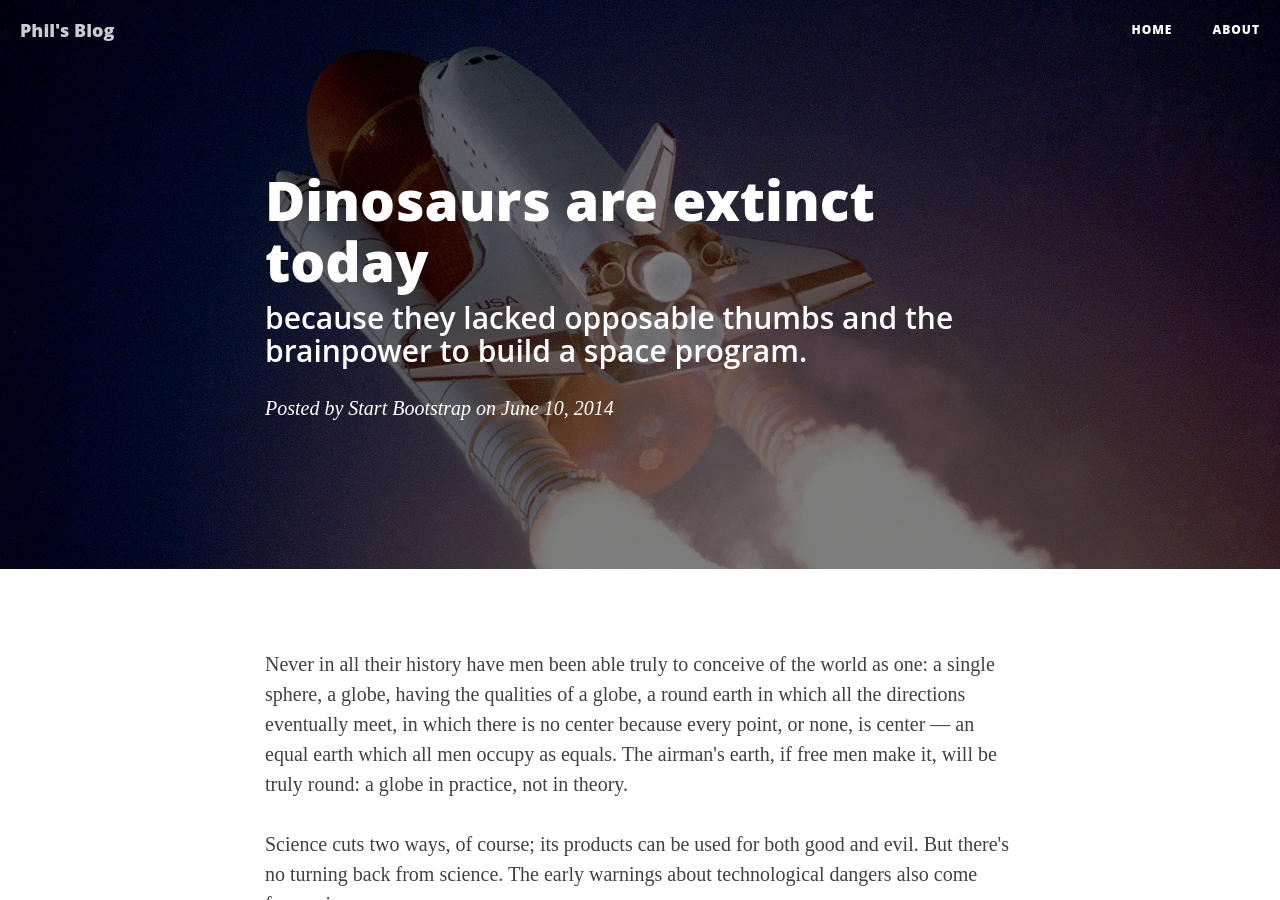
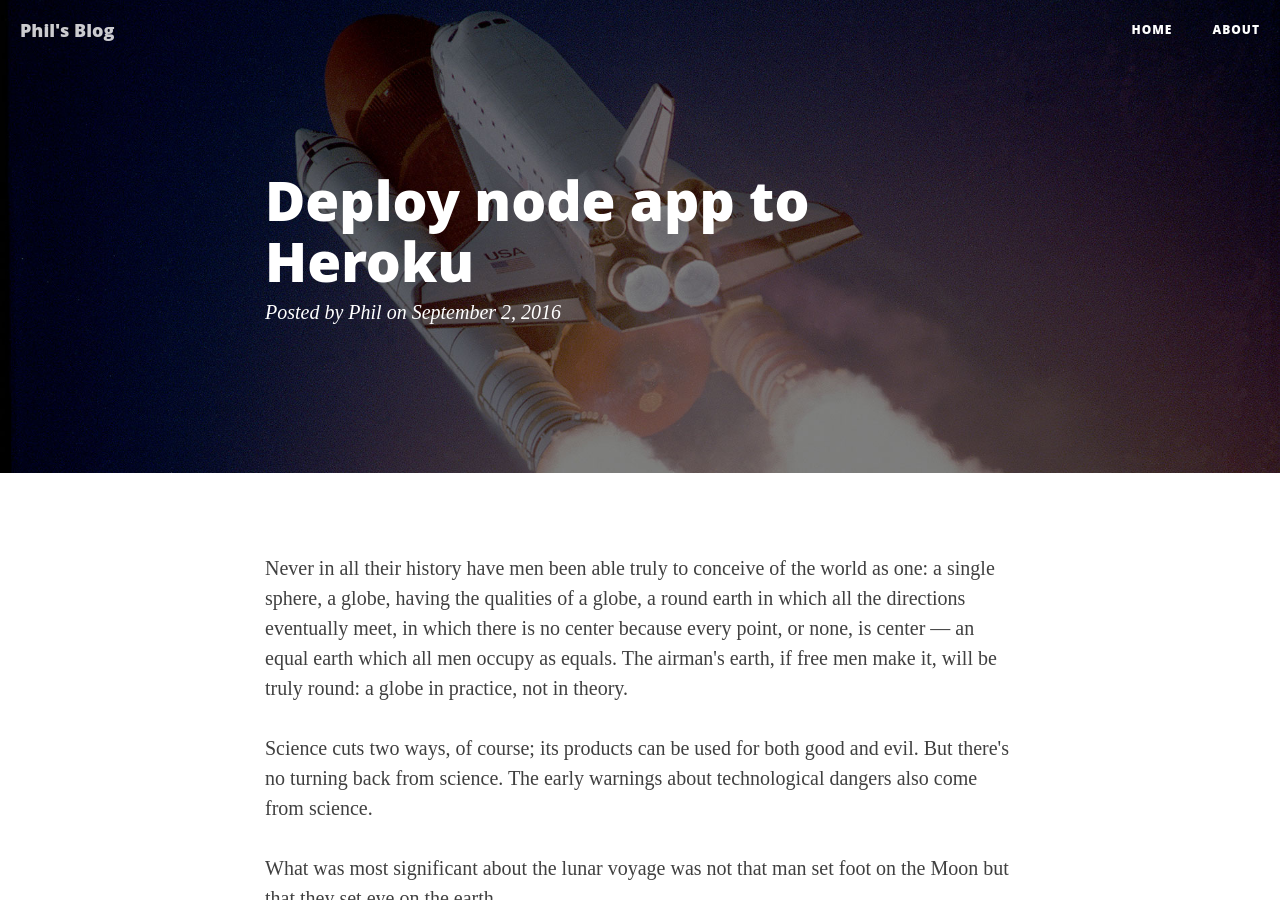
Before and after one commit to fudanzz/fudanzz.github.io, a Jekyll site: the page built from _posts/2016-09-02-node-heroku.markdown, in a window 1280 px wide and 900 px high. Built offline with Jekyll 4.4.1, drawn with Linux system fonts in a browser that asks for light colours; nearby versions of some CDN libraries; some web fonts are replaced.

Commit message:
new post

```diff
--- a/_config.yml
+++ b/_config.yml
@@ -18,7 +18,7 @@ email_username:  fudanzz@gmail.com
 markdown: kramdown
 highlighter: rouge
 permalink: pretty
-paginate: 10
+paginate: 5
 exclude: ["less","node_modules","Gruntfile.js","package.json","README.md"]
 
 gems: [jekyll-paginate, jekyll-feed]
--- a/_posts/2014-06-10-dinosaurs.markdown
+++ b/_posts/2016-09-02-node-heroku.markdown
@@ -1,9 +1,8 @@
 ---
 layout:     post
-title:      "Dinosaurs are extinct today"
-subtitle:   "because they lacked opposable thumbs and the brainpower to build a space program."
-date:       2014-06-10 12:00:00
-author:     "Start Bootstrap"
+title:      "Deploy node app to Heroku"
+date:       2016-09-02 12:00:00
+author:     "Phil"
 header-img: "img/post-bg-01.jpg"
 ---
 
```
Also changed, not shown: _posts/2016-09-01-transpiling-polyfill.markdown (added, +42 -0 lines).
